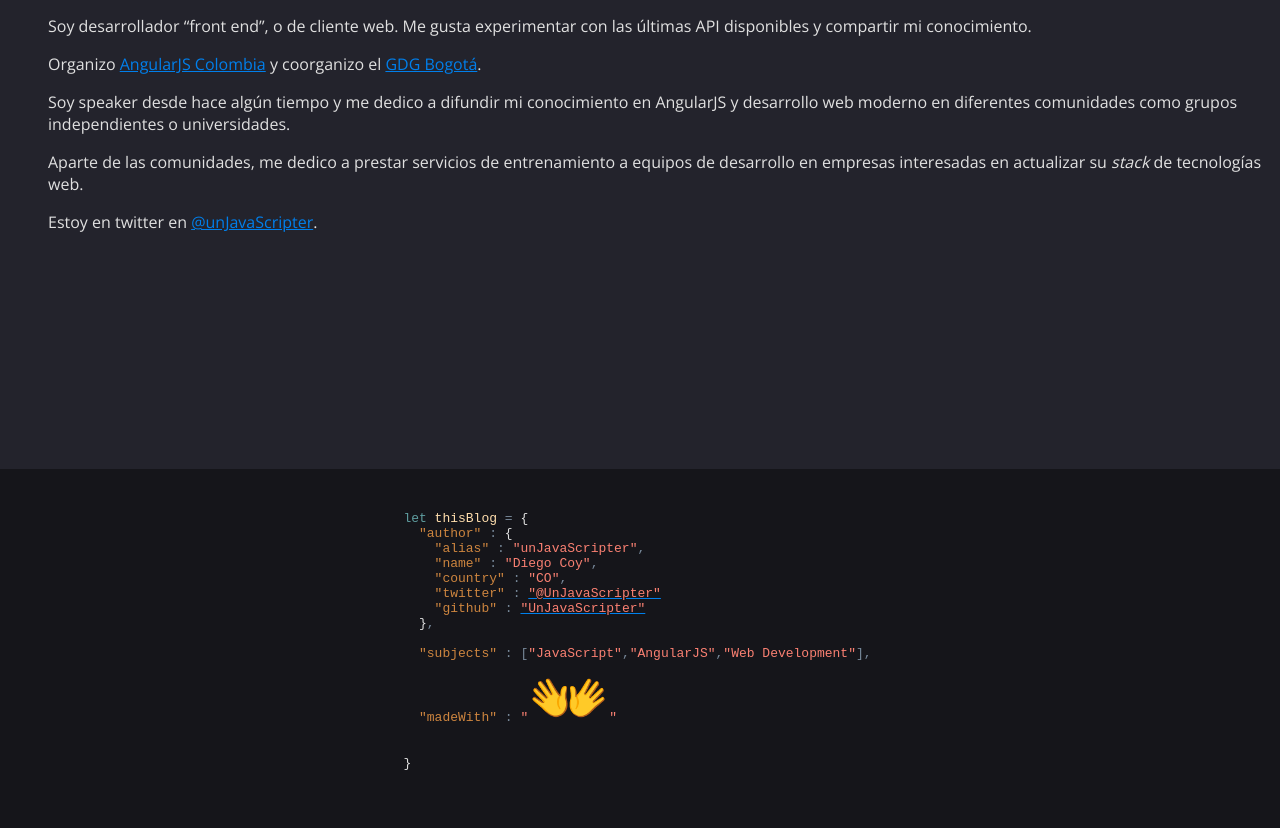
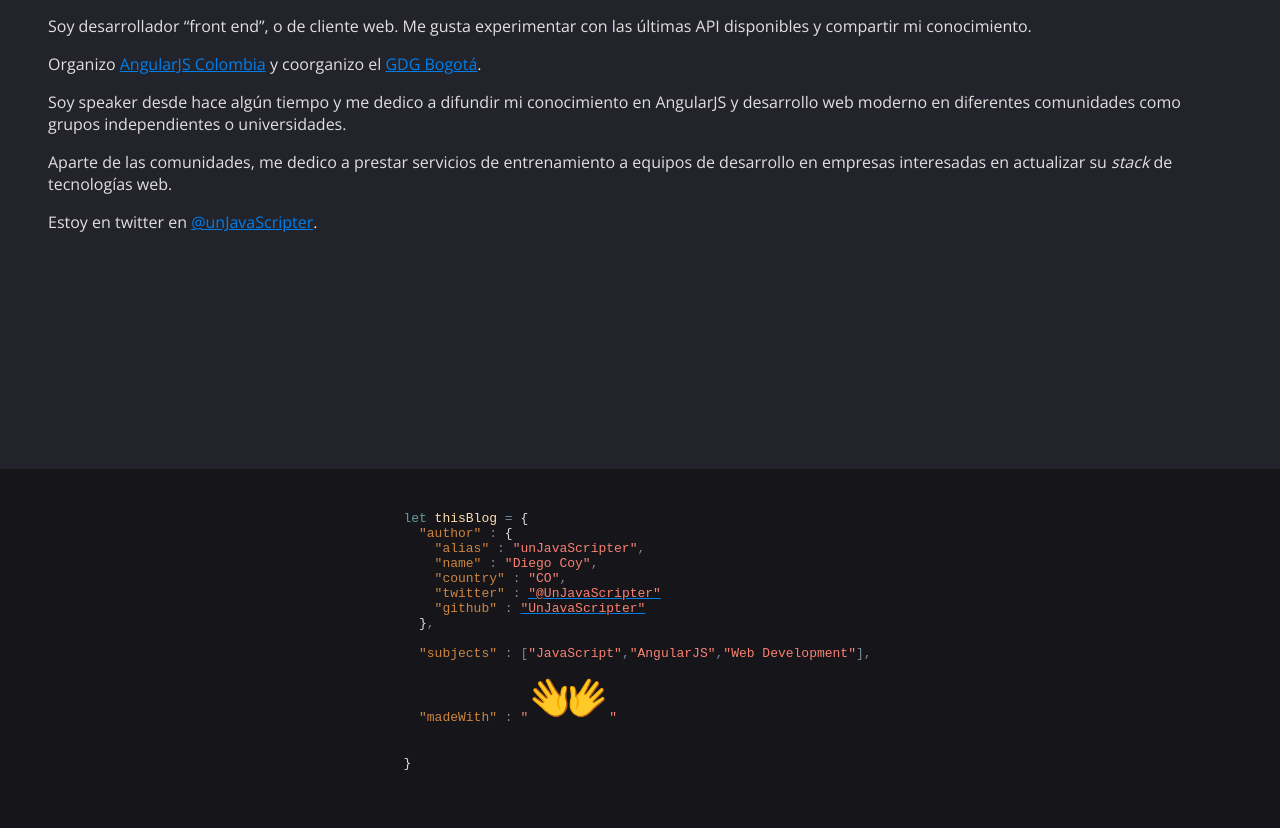
Before and after one commit to UnJavaScripter/unjavascripter.github.io, a Jekyll site: the page built from about.md, in a window 1280 px wide. Shown: the part 391-1219 px from the top of the page. Built offline with Jekyll 4.4.1, drawn with Linux system fonts in a browser that asks for light colours.

Commit message:
fix: post layout

```diff
--- a/_sass/_layout.scss
+++ b/_sass/_layout.scss
@@ -98,7 +98,7 @@
 
 .post {
   margin-left: 3em;
-  @media (max-width: 599px) {
+  @media screen and (max-width: 599px) {
     margin-left: 0.5em;
   }
   @media (min-width: 600px) and (max-width: 959px) {
@@ -118,6 +118,14 @@
   &>.post-header {
     &>.post-title {
       color: $color_accent_lighter;
+    }
+  }
+
+  &>article>p {
+    margin-right: 4em;
+    @media screen and (max-width: 599px) {
+      margin-right: 1em;
+      text-align: justify;
     }
   }
 }
```
